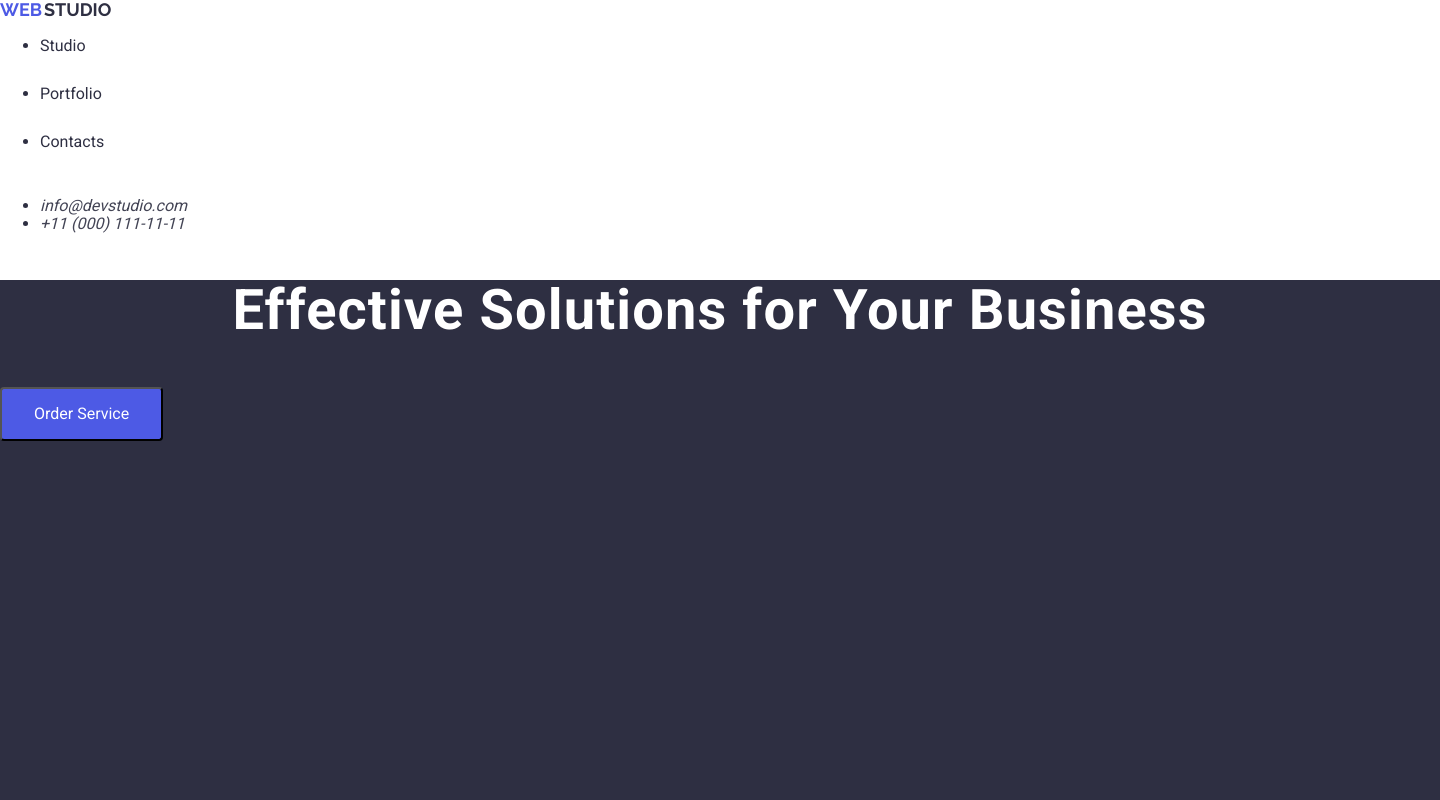
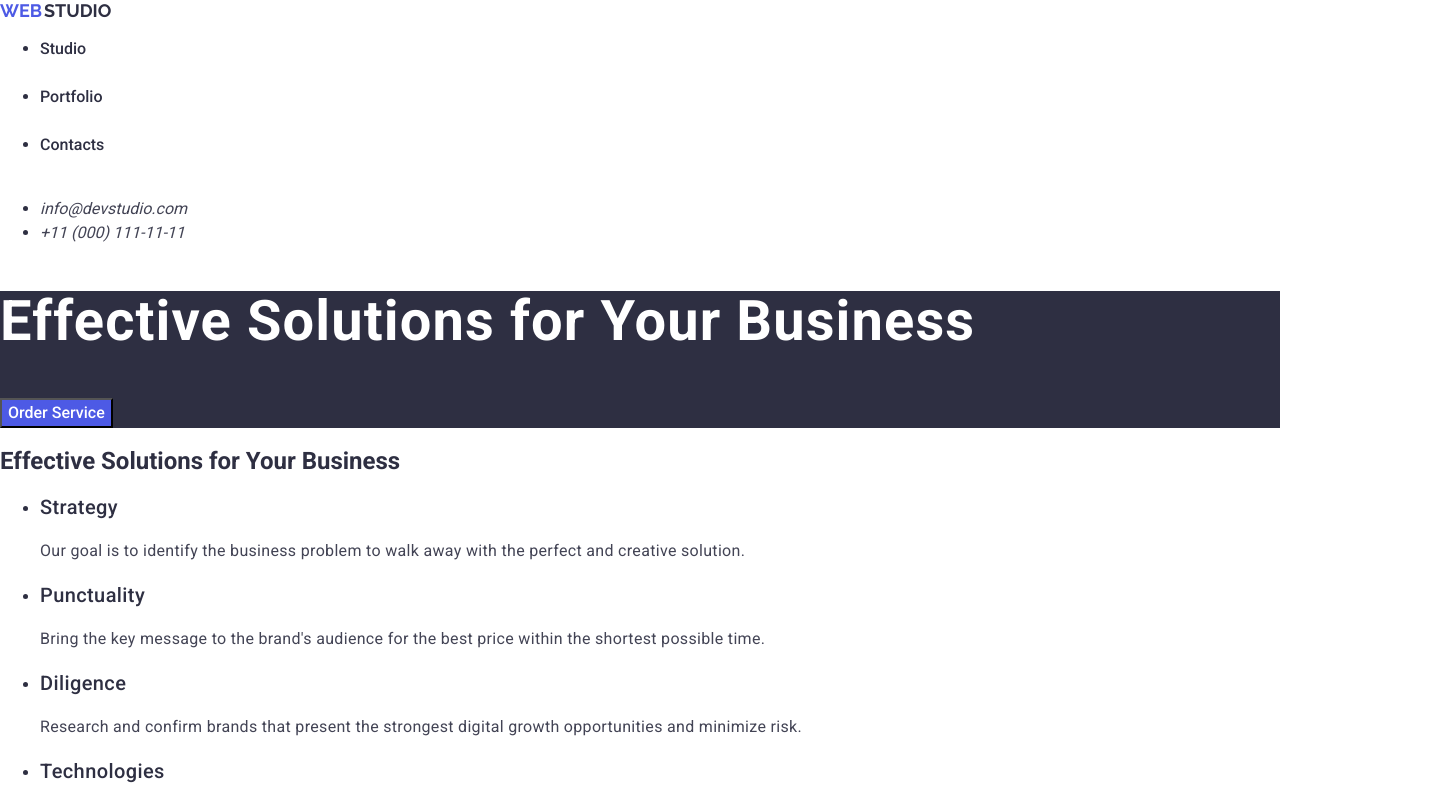
Before and after one commit to torry455/goit-markup-hw-02, a plain HTML site: page index.html in a window 1280 px wide. Shown: the top 800 px of the page, 1440 px wide, since content can reach past the window. Drawn offline with nearby package versions, Linux system fonts and the light colour scheme.

Commit message:
changed styles in css/styless.css

```diff
--- a/css/styles.css
+++ b/css/styles.css
@@ -12,7 +12,7 @@
 }
 
 body {
-    font-family: var(--f-family);
+    font-family: var(--f-family), var(--f-family-primary), sans-serif;
     color: var(--c-brand);
     background-color: var(--c-background-light);
 
@@ -24,6 +24,8 @@ body {
     text-transform: uppercase;
     font-size: 18px;
     display: flex;
+    font-weight: 700;
+    line-height: 21px;
 }
 
 .logo .web {
@@ -45,8 +47,9 @@ body {
     height: 48px;
     text-decoration: none;
     list-style: none;
-    font-size: 16px;
     display: flex;
+    font-weight: 500;
+    line-height: 24px;
 
 }
 
@@ -59,20 +62,19 @@ body {
     color: var(--c-primary);
     text-decoration: none;
     list-style: none;
-    font-size: 16px;
     display: flex;
+    font-weight: 400;
+    line-height: 24px;
 }
 
-.nav-contacts:hover {
+.nav-contacts:hover,
+.nav-contacts:focus {
     color: var(--c-hover);
 
 }
 
 .hero-section {
     background-color: var(--c-brand);
-    width: 1440px;
-    height: 600px;
-    flex-shrink: 0;
 }
 
 .hero-title {
@@ -80,16 +82,15 @@ body {
     font-size: 56px;
     font-weight: 700;
     letter-spacing: 1.12px;
-    text-align: center;
     line-height: 60px;
 }
 
 .button-primary {
     color: #FFFFFF;
     background-color: var(--c-secondary);
-    font-size: 16px;
-    border-radius: 4px;
-    padding: 16px 32px;
+    font-weight: 500;
+    line-height: 24px;
+    cursor: pointer;
 }
 
 .button-primary:hover {
@@ -100,11 +101,16 @@ body {
     color: var(--c-brand);
     font-size: 20px;
     letter-spacing: 0.4px;
+    font-weight: 500;
+    line-height: 24px;
 }
 
 p {
     color: var(--c-primary);
+    font-size: 16px;
     letter-spacing: 0.32px;
+    font-weight: 400;
+    line-height: 24px;
 }
 
 .team-title,
@@ -112,6 +118,8 @@ p {
     color: var(--c-brand);
     font-size: 36px;
     letter-spacing: 0.72px;
+    font-weight: 700;
+    line-height: 40px;
 
 }
 
@@ -120,6 +128,8 @@ p {
     color: var(--c-brand);
     font-size: 20px;
     letter-spacing: 0.4px;
+    line-height: 24px;
+    font-weight: 500;
 }
 
 .footer {
@@ -131,12 +141,13 @@ p {
     text-decoration: none;
     text-transform: uppercase;
     font-family: var(--f-family-primary);
+    font-weight: 700;
+    line-height: 21px;
 }
 .web-footer {
     color: var(--c-secondary);
     width: 44px;
     height: 21px;
-
     text-decoration: none;
 }
 
@@ -149,4 +160,6 @@ p {
 
 .footer-text {
     color: var(--c-background);
+    font-weight: 400;
+    line-height: 24px;
 }
--- a/index.html
+++ b/index.html
@@ -21,7 +21,7 @@
     <header>
 
 <nav>
-    <a class="logo" href="./index.html" class="full-logo">
+    <a class="logo" href="./index.html">
         <span class="web">Web</span><span class="studio">Studio</span>
     </a>
 </nav>
@@ -29,13 +29,13 @@
 <nav>
             <ul>
                 <li>
-                    <a class="nav-link" href="index.html" class="link">Studio</a>
+                    <a class="nav-link" href="index.html" >Studio</a>
                 </li>
                 <li>
-                    <a class="nav-link" href="index.html" class="link">Portfolio</a>
+                    <a class="nav-link" href="index.html" >Portfolio</a>
                 </li>
                 <li>
-                    <a class="nav-link" href="index.html" class="link">Contacts</a>
+                    <a class="nav-link" href="index.html" >Contacts</a>
                 </li>
             </ul>
 </nav>
@@ -172,7 +172,7 @@
 
     <footer class="footer">
 
-    <a class="footer-logo" href="./index.html" class="full-logo">
+    <a class="footer-logo" href="./index.html" >
         <span class="web-footer">Web</span><span class="studio-footer">Studio</span>
     </a>
 
```
